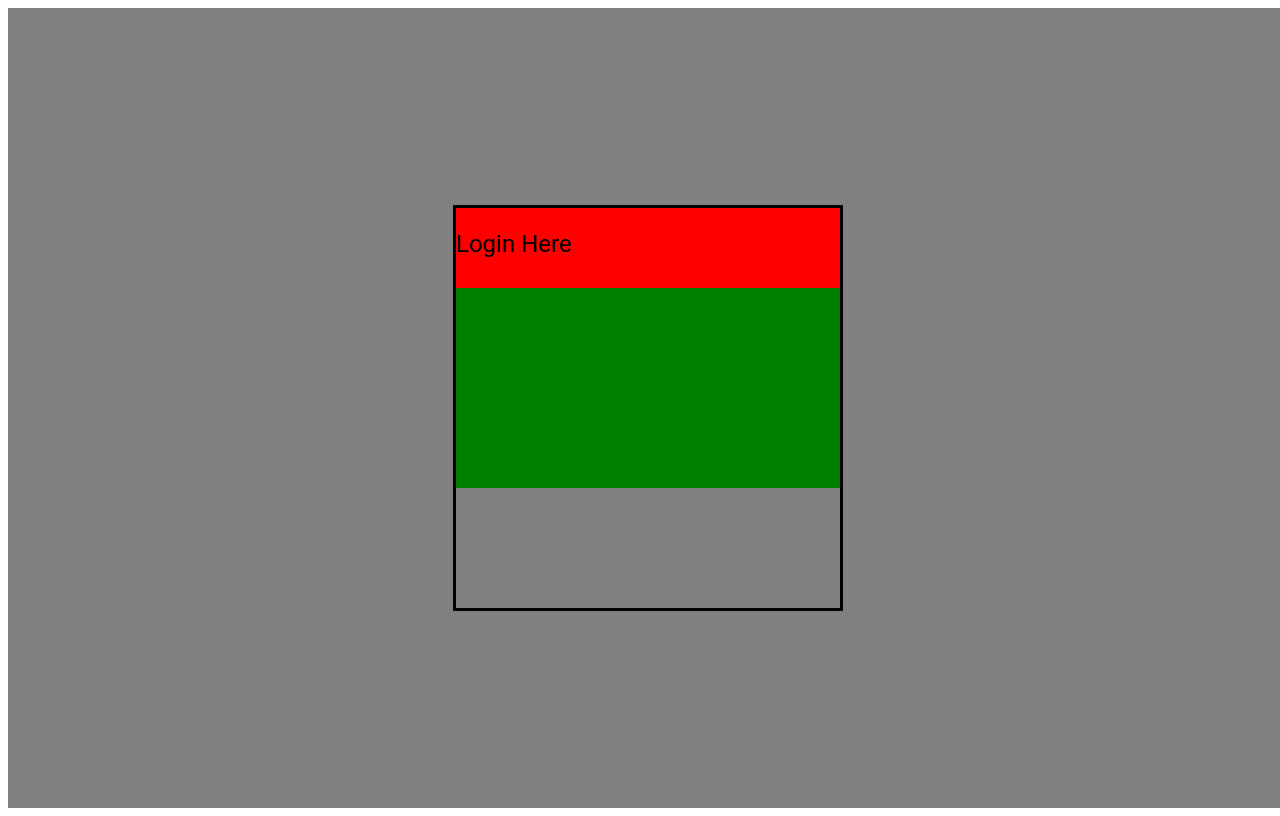
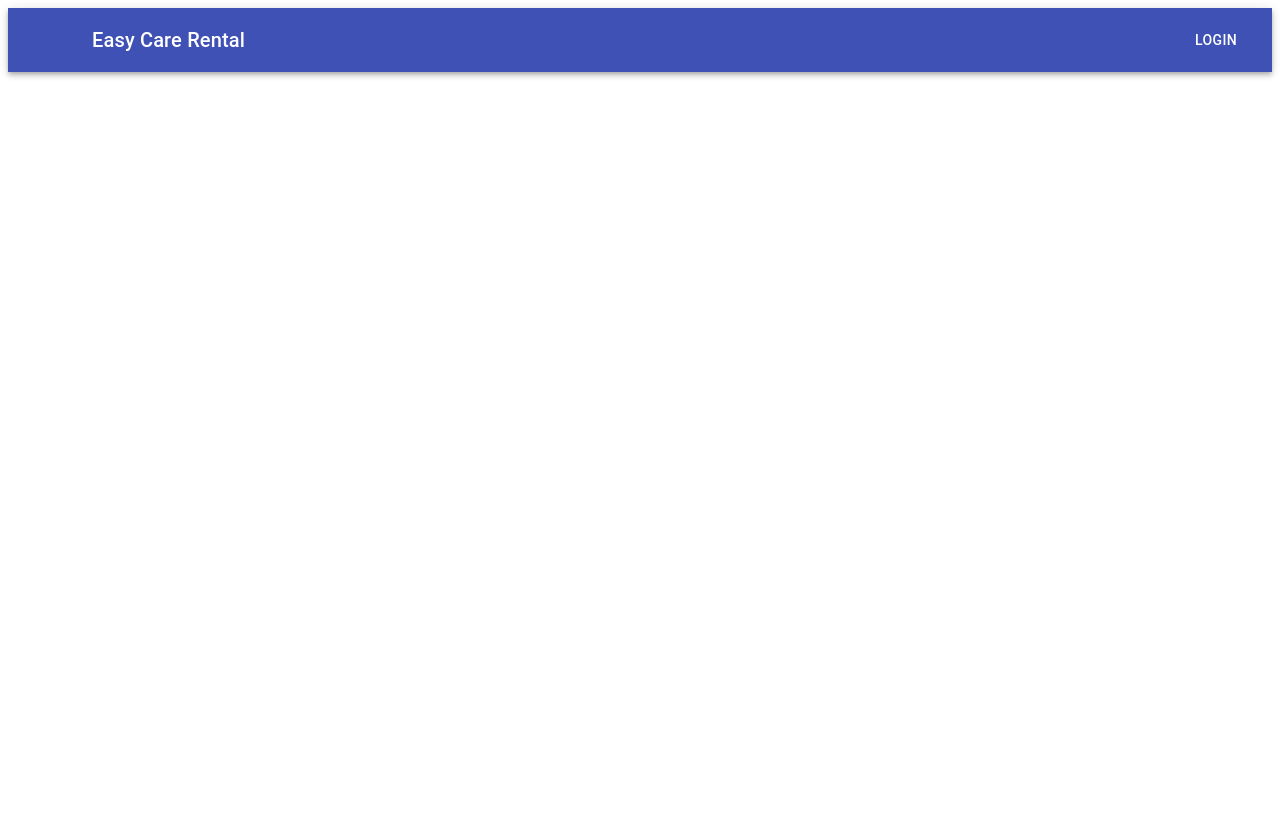
Before and after one commit to tharakad049/Easy-Car-Rental-React, a React (Create React App) app in the folder front-end/: page / in a window 1280 px wide. Built offline with nearby package versions, Linux system fonts and the light colour scheme.

Commit message:
update homepage

```diff
--- a/front-end/src/app/App.js
+++ b/front-end/src/app/App.js
@@ -1,9 +1,11 @@
 import React from "react";
 import Login from "../pages/Session/Login";
+import HomePage from "../pages/Home";
 
 function App() {
   return (
-      <Login/>
+      <HomePage/>
+      //<Login/>
   );
 }
 
--- a/front-end/src/pages/Home/index.jsx
+++ b/front-end/src/pages/Home/index.jsx
@@ -1,31 +1,40 @@
-import React, {Component} from "react";
-import {withStyles} from "@material-ui/core";
-import {styleSheet} from "./style";
-import Typography from "@mui/material/Typography";
+import React from 'react';
+import { makeStyles } from '@material-ui/core/styles';
+import AppBar from '@material-ui/core/AppBar';
+import Toolbar from '@material-ui/core/Toolbar';
+import Typography from '@material-ui/core/Typography';
+import Button from '@material-ui/core/Button';
+import IconButton from '@material-ui/core/IconButton';
+import MenuIcon from '@material-ui/core/MenuItem';
 
-class HomePage extends Component {
-    constructor(props) {
-        super(props);
-    }
+const useStyles = makeStyles((theme) => ({
+    root: {
+        flexGrow: 1,
+    },
+    menuButton: {
+        marginRight: theme.spacing(2),
+    },
+    title: {
+        flexGrow: 1,
+    },
+}));
 
-    render() {
-        const {classes} = this.props;
-        return (
-            <div className={classes.main_container}>
+export default function ButtonAppBar() {
+    const classes = useStyles();
 
-                <div className={classes.header_container}>
-                    <Typography variant="h5" gutterBottom component="div">
-                        Rumble
+    return (
+        <div className={classes.root}>
+            <AppBar position="static">
+                <Toolbar>
+                    <IconButton edge="start" className={classes.menuButton} color="inherit" aria-label="menu">
+                        <MenuIcon />
+                    </IconButton>
+                    <Typography variant="h6" className={classes.title}>
+                       Easy Care Rental
                     </Typography>
-                </div>
-
-                <div className={classes.booking_container}></div>
-
-                <div className={classes.image_container}></div>
-
-            </div>
-        );
-    }
+                    <Button color="inherit">Login</Button>
+                </Toolbar>
+            </AppBar>
+        </div>
+    );
 }
-
-export default withStyles(styleSheet)(HomePage)
--- a/front-end/src/pages/Session/Login/index.jsx
+++ b/front-end/src/pages/Session/Login/index.jsx
@@ -1,4 +1,4 @@
-import React, {Component} from "react";
+/*import React, {Component} from "react";
 import {styleSheet} from "./style";
 import {withStyles} from "@material-ui/core";
 import Typography from '@mui/material/Typography';
@@ -26,4 +26,50 @@ class Login extends Component {
     }
 }
 
-export default withStyles(styleSheet)(Login)
+export default withStyles(styleSheet)(Login)*/
+
+
+
+import React, {Component} from "react";
+import withStyles from "@material-ui/core/styles/withStyles";
+import {styleSheet} from "./style";
+
+class Login extends Component{
+
+    constructor(props) {
+        super(props);
+    }
+    render(){
+        const {classes} = this.props;
+        return(
+            <div className={classes.login_form}>
+                    <h2 title="Login" className={classes.headerTitle}></h2>
+
+                <div>
+                    <FormInput description="Username" placeholder="Enter your username" type="text" />
+                    <FormInput description="Password" placeholder="Enter your password" type="password"/>
+                    <FormButton title="Log in"/>
+                </div>
+
+            </div>
+
+        )
+    }
+}
+
+
+const FormButton = props => (
+    <div id="button" class="row">
+        <button>{props.title}</button>
+    </div>
+);
+
+const FormInput = props => (
+    <div class="row">
+        <label>{props.description}</label>
+        <input type={props.type} placeholder={props.placeholder}/>
+    </div>
+);
+
+
+export default withStyles (styleSheet) (Login)
--- a/front-end/src/pages/Session/Login/style.js
+++ b/front-end/src/pages/Session/Login/style.js
@@ -1,45 +1,20 @@
-export const styleSheet={
-    container : {
-        backgroundColor : "gray",
-        display: "flex",
-        flexWrap : "wrap",
-        flexDirection: "column",
-        height: "100vh",
-        width: "100vw",
-        alignItems: "center",
-        justifyContent : "center"
+export const styleSheet = {
+    login_form : {
+        maxWidth: "500px",
+        minWidth: "300px",
+        maxHeight: "700px",
+        width: "30%",
+        height: "60%",
+        margin: "100px auto",
+        backgroundColor: "#ffffff",
+        borderRadius: "25px"
     },
-
-    login_cover :{
-        display: "flex",
-        //flexWrap : "wrap",
-        flexDirection: "column",
-        height: "50%",
-        width: "30%",
-        alignItems: "center",
-        justifyContent : "center",
-        border : "black solid",
+    headerTitle : {
+        textAlign: "center",
+        fontFamily: "open sans",
+        padding: "2rem",
+        margin: "10",
+        fontSize : "2rem",
+        backgroundColor: "green",
     },
-
-    title_container : {
-        backgroundColor : "red",
-        display: "flex",
-        alignItems: "center",
-        height : "20%",
-        width: "100%",
-    },
-
-    form_container : {
-        backgroundColor : "green",
-        height : "50%",
-        width : "100%",
-        display: "flex",
-        flexDirection: "column",
-        alignItems: "center",
-        justifyContent : "space-around",
-    },
-
-    button_container : {
-        height : "30%",
-    }
 }
```
Also changed, not shown: front-end/package.json (+7 -1 lines), 1 other file (tests, documents, lock files or other folders).
